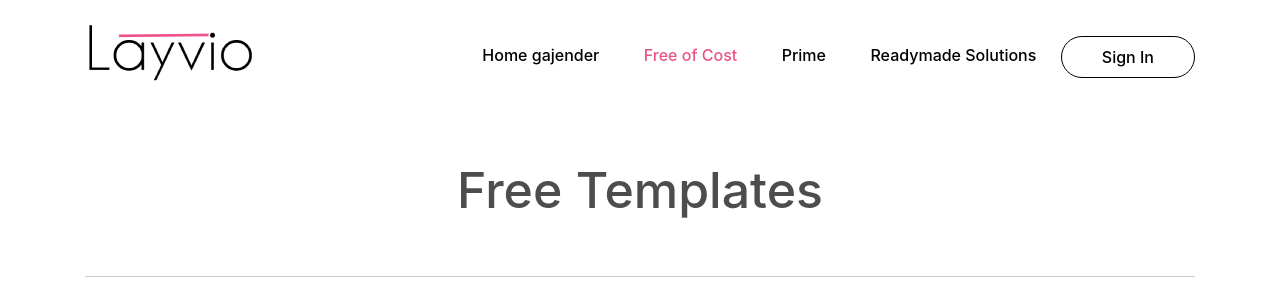
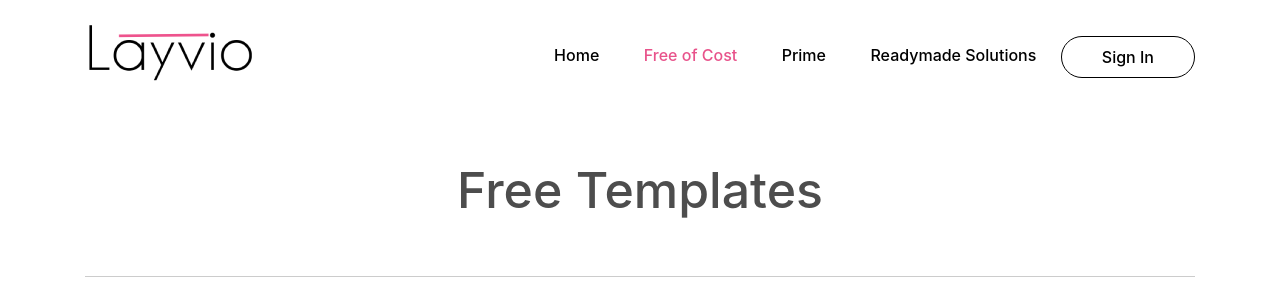
Before and after one commit to gajenderdeveloper/layvio, a Django app: page /prime-product in a window 1280 px wide. Shown: the top 300 px of the page. Run offline with Django 4.2, Linux system fonts and the light colour scheme; data that the repository does not hold is empty; some libraries are stand-ins or nearby versions; some web fonts are replaced.

Commit message:
link changes

```diff
--- a/templates/header_inner.html
+++ b/templates/header_inner.html
@@ -11,7 +11,7 @@
             <div class="col-12 col-md-10 d-none d-xl-block">
                 <nav class="site-navigation position-relative text-right" role="navigation">
                     <ul class="site-menu site-menu-2 js-clone-nav mr-auto d-none d-lg-block">
-                        <li><a href="{% url 'home'%}">Home gajender</a></li>
+                        <li><a href="{% url 'home'%}">Home </a></li>
                         <li class="active"><a href="{% url 'free-templates' %}">Free of Cost</a></li>
                         <li><a href="{% url 'prime-product' %}">Prime</a></li>
                         <li><a href="{% url 'readymade-solutions' %}">Readymade Solutions</a></li>
```
